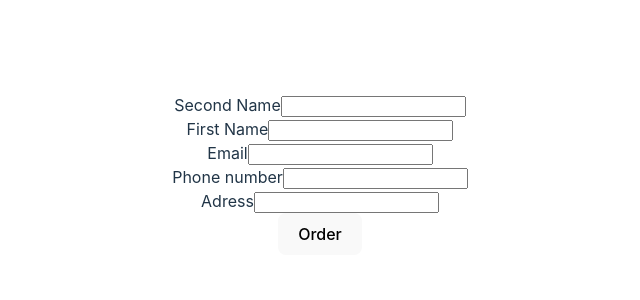
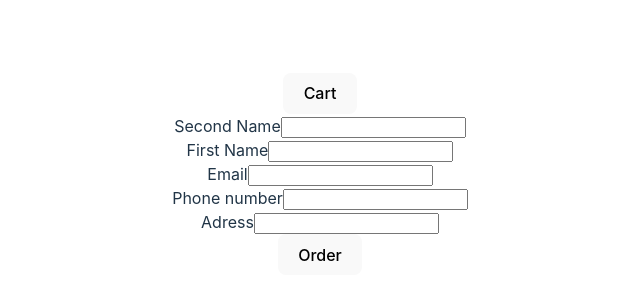
Before and after one commit to CodecoolGlobal/freestyle-mern-project-react-gergofazekas92, a React (Vite) app in the folder client/: page / in a window 1280 px wide. Shown: the part 226-526 px from the top of the page, without its empty margins (320-960 px from the left). Built offline with nearby package versions, Linux system fonts and the light colour scheme.

Commit message:
Add Cart component

```diff
--- a/client/src/App.jsx
+++ b/client/src/App.jsx
@@ -2,13 +2,21 @@ import { useState } from 'react'
 
 import './App.css'
 import OrderForm from './components/OrderForm'
+import Cart from './components/Cart'
 
 function App() {
   const [count, setCount] = useState(0)
+  const [showComponents, setShowComponents] = useState (false);
+
+ const handleClick = () => {
+  setShowComponents(true)
+ }
 
   return (
     <>
       <div>
+        <button onClick={handleClick}>Cart</button>
+        {showComponents &&<Cart items={["pepper","salt","butter"]}/> }
         <OrderForm/>
        </div>
     </>
--- /dev/null
+++ b/client/src/components/Cart.jsx
@@ -0,0 +1,11 @@
+import React from 'react'
+
+const Cart = ({items}) => {
+  return (
+    items.map((item, index)=> (
+      <div key={index}> {item}</div>
+    ))
+  );
+}
+
+export default Cart
```
